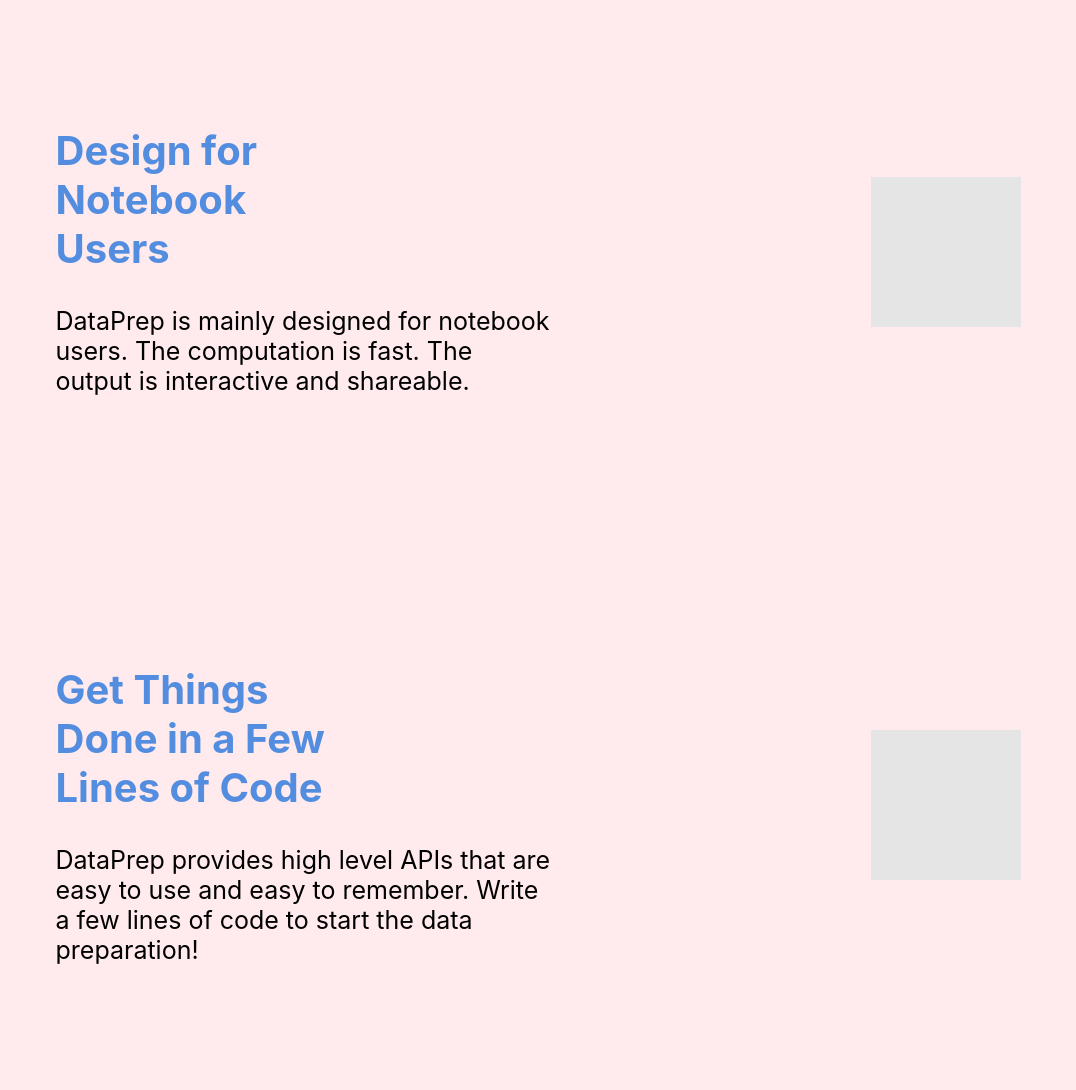
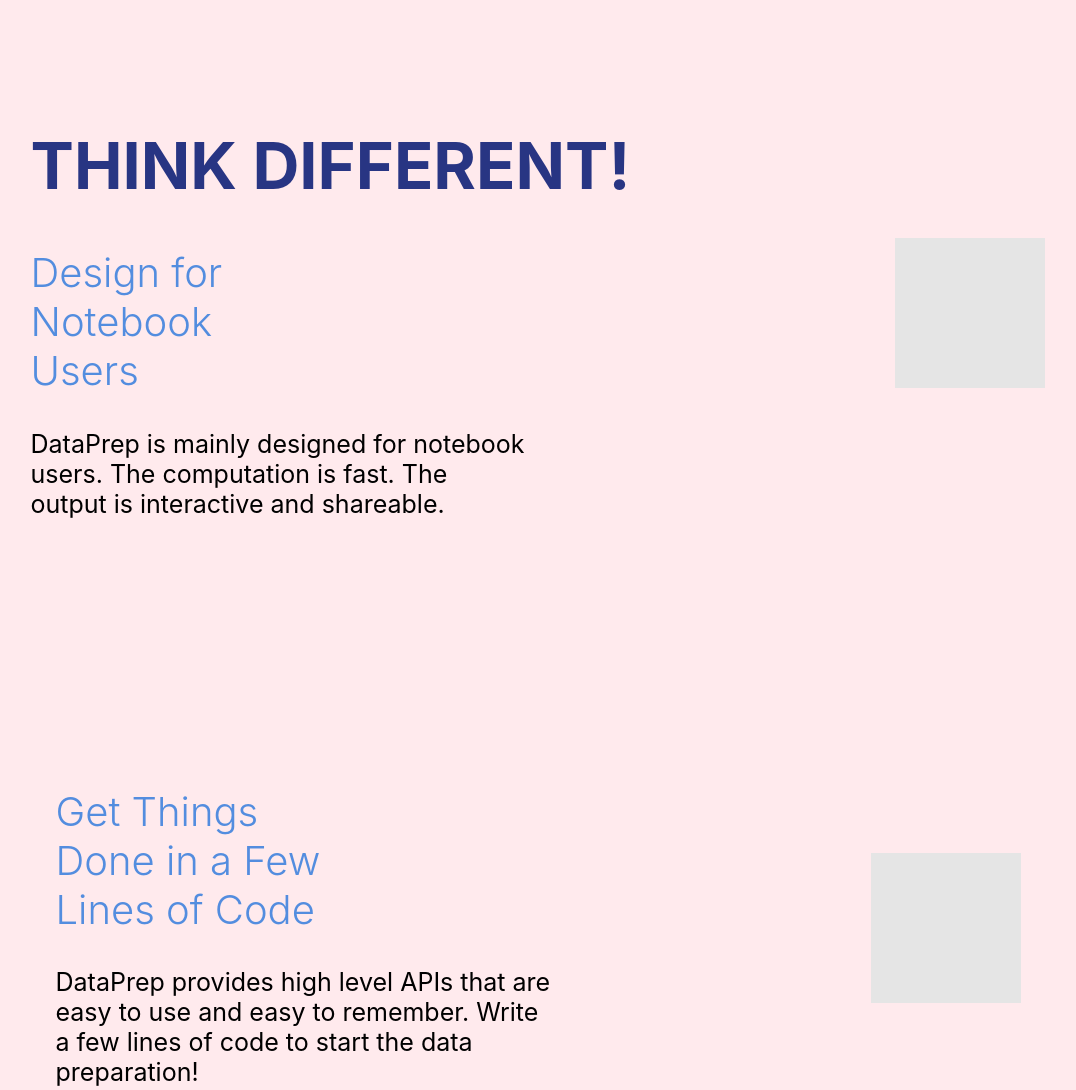
Before and after one commit to sfu-db/dataprep-website, a Gatsby site: page / in a window 1280 px wide. Shown: the part 1380-2470 px from the top of the page, without its empty margins (102-1178 px from the left). Built offline with nearby package versions, Linux system fonts and the light colour scheme; Gatsby itself is replaced by a stand-in of ours.

Commit message:
FeatureCard adjustment

```diff
--- a/src/data/featureItems.json
+++ b/src/data/featureItems.json
@@ -1,5 +1,6 @@
 [
   {
+    "title": "THINK DIFFERENT!",
     "subtitle": "Design for Notebook Users",
     "description": "DataPrep is mainly designed for notebook users. The computation is fast. The output is interactive and shareable.",
     "snippet": ""
--- a/src/pages/index.tsx
+++ b/src/pages/index.tsx
@@ -12,6 +12,7 @@ import FooterLayout from "../components/footerLayout"
 import CopyrightCard from "../components/copyrightCard"
 
 interface IFeatureDataItem {
+  title?: string
   subtitle: string
   description: string
   snippet: string | null
@@ -30,6 +31,7 @@ const Index: React.FC = () => {
     query DataItemsQuery {
       allFeatureItemsJson {
         nodes {
+          title
           description
           subtitle
           id
@@ -84,6 +86,7 @@ const Index: React.FC = () => {
           <FadeSection key={item.id}>
             <FeatureCard
               key={item.id}
+              title={item.title}
               subtitle={item.subtitle}
               desc={item.description}
             />
--- a/src/styles/featureCard.module.sass
+++ b/src/styles/featureCard.module.sass
@@ -13,9 +13,10 @@
 
 .featureCard
   h1
-    color: $logo-color-2
+    color: $logo-color-1
 
   h2
+    font-weight: 300
     color: $logo-color-3
     width: 300px
 
```
